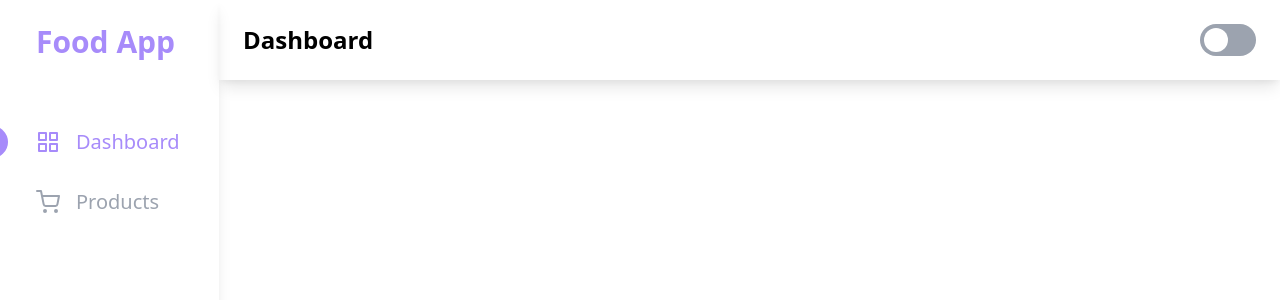
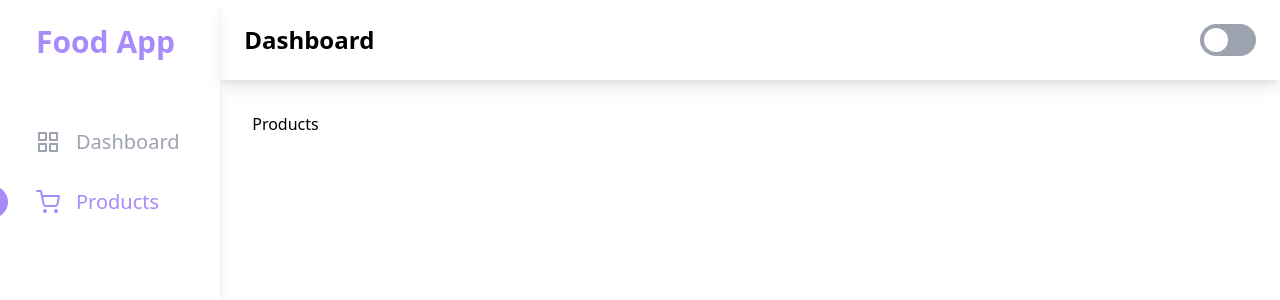
Before and after one commit to vasanthmax/food-app-admin, a React (Create React App) app: page /products in a window 1280 px wide. Shown: the top 300 px of the page. Built offline with nearby package versions, Linux system fonts and the light colour scheme.

Commit message:
router implemented

```diff
--- a/package.json
+++ b/package.json
@@ -15,6 +15,7 @@
     "react": "^17.0.2",
     "react-dom": "^17.0.2",
     "react-feather": "^2.0.9",
+    "react-router-dom": "^6.0.2",
     "react-scripts": "4.0.3",
     "web-vitals": "^1.1.2"
   },
--- a/src/App.js
+++ b/src/App.js
@@ -1,11 +1,9 @@
-import { Layout } from "./pages";
+import routes from "./router";
+import { useRoutes } from "react-router-dom";
+function App() {
+  const router = useRoutes(routes);
 
-function App() {
-  return (
-    <div className="App">
-      <Layout />
-    </div>
-  );
+  return <div className="App">{router}</div>;
 }
 
 export default App;
--- a/src/components/Header.jsx
+++ b/src/components/Header.jsx
@@ -4,7 +4,7 @@ import { Menu } from "react-feather";
 const Header = ({ open, setOpen }) => {
   const [checked, setChecked] = useState(false);
   return (
-    <div className="h-20 px-6 shadow-lg w-full flex items-center justify-between top-0 sticky">
+    <div className="h-20 px-6 shadow-lg w-full flex items-center justify-between top-0 sticky mb-8">
       <h1 className="text-2xl font-bold">Dashboard</h1>
       <div className="flex items-center justify-center">
         <label
--- a/src/components/SideBar.jsx
+++ b/src/components/SideBar.jsx
@@ -1,7 +1,9 @@
 import React from "react";
 import { Grid, ShoppingCart } from "react-feather";
-
+import { NavLink, useLocation } from "react-router-dom";
 const SideBar = ({ open }) => {
+  const location = useLocation();
+  console.log(location);
   return (
     <div
       className={`md:w-2/5 lg:w-1/5 md:flex flex-col align-middle h-screen md:top-0 md:sticky px-6 shadow-lg md:transform-none ${
@@ -15,15 +17,38 @@ const SideBar = ({ open }) => {
       </h1>
       <div>
         <ul>
-          <li className="py-3 px-3 text-xl text-purple-400 flex align-middle items-center mb-2 relative">
-            <div className="bg-purple-400 h-8 w-8 rounded-full absolute left-0 transform -translate-x-12"></div>
+          <NavLink
+            to="/dashboard"
+            className={(navData) =>
+              navData.isActive ? "text-purple-400" : "text-gray-400"
+            }
+          >
+            <li className="py-3 px-3 text-xl flex align-middle items-center mb-2 relative">
+              {location.pathname === "/dashboard" ? (
+                <div className="bg-purple-400 h-8 w-8 rounded-full absolute left-0 transform -translate-x-12 "></div>
+              ) : (
+                ""
+              )}
               <Grid className="mr-4" />
               Dashboard
             </li>
-          <li className="py-3 px-3 text-xl text-gray-400 flex align-middle items-center mb-2">
+          </NavLink>
+          <NavLink
+            to="/products"
+            className={(navData) =>
+              navData.isActive ? "text-purple-400" : "text-gray-400"
+            }
+          >
+            <li className="py-3 px-3 text-xl flex align-middle items-center mb-2 relative">
+              {location.pathname === "/products" ? (
+                <div className="bg-purple-400 h-8 w-8 rounded-full absolute left-0 transform -translate-x-12"></div>
+              ) : (
+                ""
+              )}
               <ShoppingCart className="mr-4" />
               Products
             </li>
+          </NavLink>
         </ul>
       </div>
     </div>
--- a/src/index.js
+++ b/src/index.js
@@ -2,10 +2,11 @@ import React from "react";
 import ReactDOM from "react-dom";
 import "./index.css";
 import App from "./App";
+import { BrowserRouter } from "react-router-dom";
 
 ReactDOM.render(
-  <React.StrictMode>
+  <BrowserRouter>
     <App />
-  </React.StrictMode>,
+  </BrowserRouter>,
   document.getElementById("root")
 );
--- a/src/pages/Dashboard.jsx
+++ b/src/pages/Dashboard.jsx
@@ -0,0 +1,7 @@
+import React from "react";
+
+const Dashboard = () => {
+  return <div className="w-full">Dashboard</div>;
+};
+
+export default Dashboard;
--- a/src/pages/Layout.jsx
+++ b/src/pages/Layout.jsx
@@ -1,13 +1,18 @@
 import React, { useState } from "react";
 import { SideBar, Header } from "../components";
-
+import { Outlet } from "react-router-dom";
 const Layout = () => {
   const [open, setOpen] = useState(false);
   console.log(open);
   return (
     <div className="flex">
       <SideBar open={open} setOpen={setOpen} />
-      <Header open={open} setOpen={setOpen} />
+      <div className="w-full">
+        <Header open={open} setOpen={setOpen} />
+        <div className="px-8">
+          <Outlet />
+        </div>
+      </div>
     </div>
   );
 };
--- a/src/pages/Products.jsx
+++ b/src/pages/Products.jsx
@@ -0,0 +1,7 @@
+import React from "react";
+
+const Products = () => {
+  return <div>Products</div>;
+};
+
+export default Products;
--- a/src/pages/index.js
+++ b/src/pages/index.js
@@ -1 +1,3 @@
 export { default as Layout } from "./Layout";
+export { default as Dashboard } from "./Dashboard";
+export { default as Products } from "./Products";
--- /dev/null
+++ b/src/router.js
@@ -0,0 +1,14 @@
+import { Layout, Products, Dashboard } from "./pages";
+
+const routes = [
+  {
+    path: "/",
+    element: <Layout />,
+    children: [
+      { path: "dashboard", element: <Dashboard /> },
+      { path: "products", element: <Products /> },
+    ],
+  },
+];
+
+export default routes;
```
Also changed, not shown: 1 other file (tests, documents, lock files or other folders). Lines whose indentation alone changed are shown as unchanged.
